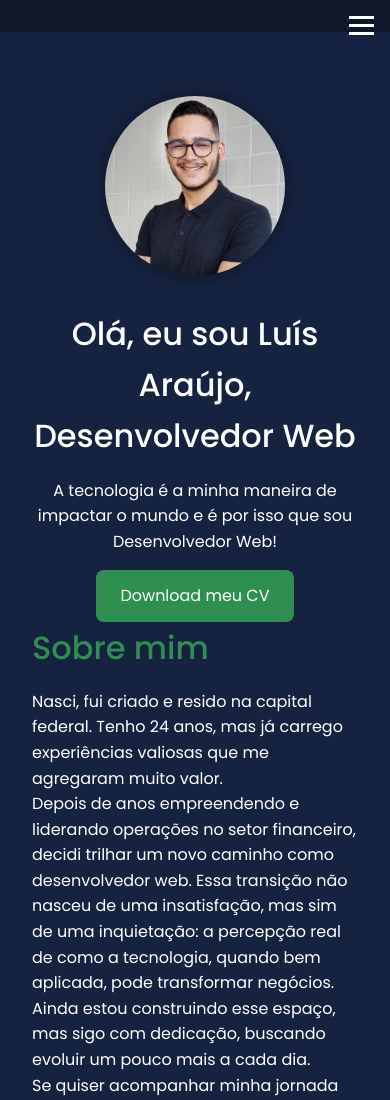
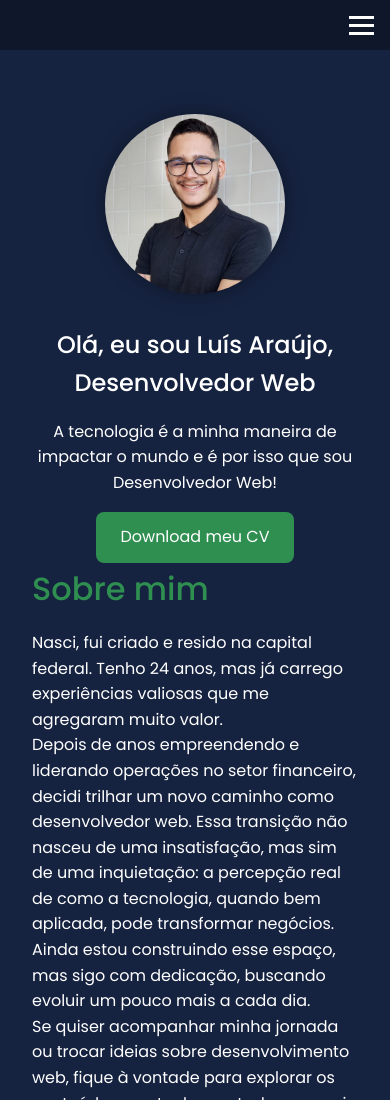
Before and after one commit to LuisAraujo-Dev/personal-portifolio, a plain HTML site: page index.html in a window 390 px wide. Shown: the top 1100 px of the page. Drawn offline with Linux system fonts and the light colour scheme.

Commit message:
style: .nav medias position relative with height 50px

```diff
--- a/styles/medias.css
+++ b/styles/medias.css
@@ -46,7 +46,7 @@
     width: 180px;
   }
 
-  .mainTilte {
+  .mainTitle {
     font-size: 1.5rem;
   }
 
@@ -70,6 +70,10 @@
   }
 
   .nav {
+    width: 100%;
     padding: 1rem 0.5rem;
+    position: relative;
+    min-height: 50px;
+    align-items: center;
   }
 }
--- a/styles/style.css
+++ b/styles/style.css
@@ -19,6 +19,10 @@ body {
   line-height: 1.6;
   background-color: var(--default-blue);
   color: var(--default-text-white);
+  margin: 0;
+  padding: 0;
+  width: 100vw;
+  overflow-x: hidden;
 }
 
 a {
@@ -56,6 +60,7 @@ span {
   padding: 1rem;
   display: flex;
   justify-content: center;
+  position: relative;
 }
 
 .menuToggle {
```
